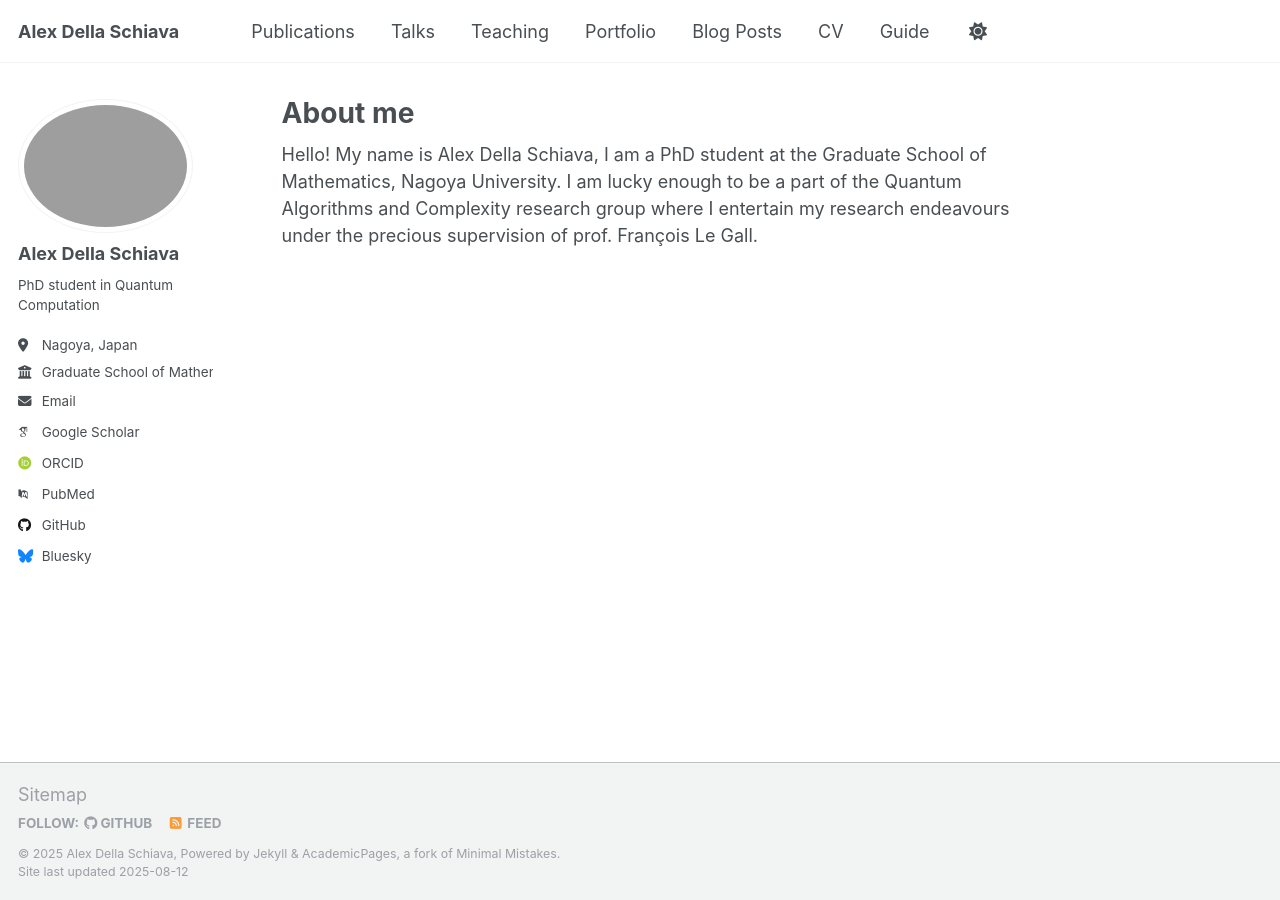
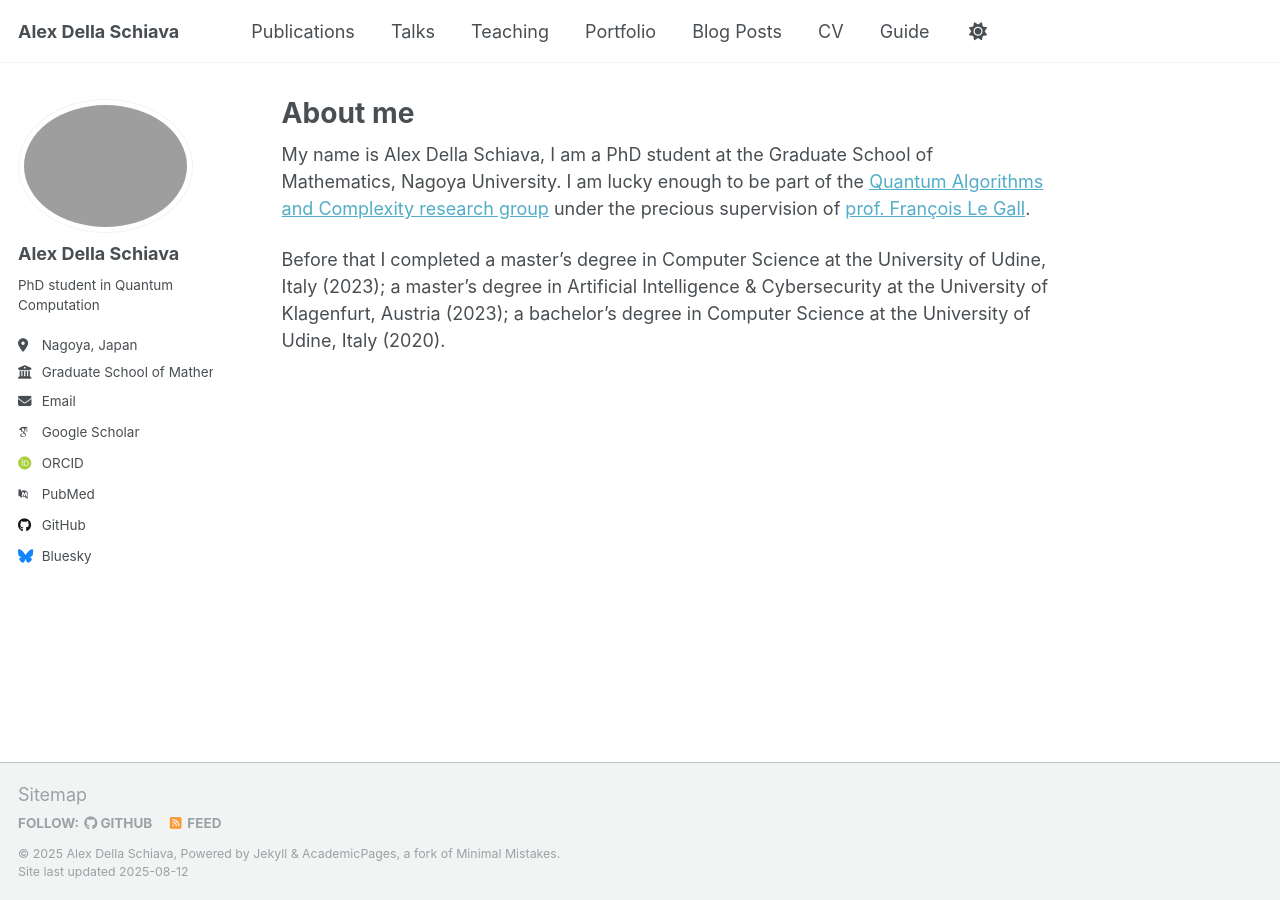
Before and after one commit to Alex-Dell1/Alex-Dell1.github.io, a Jekyll site: the page built from _pages/about.md, in a window 1280 px wide. Built offline with Jekyll 4.4.1, drawn with Linux system fonts in a browser that asks for light colours; some web fonts are replaced; a script that is not in the unit is left out.

Commit message:
Update about

```diff
--- a/_pages/about.md
+++ b/_pages/about.md
@@ -7,4 +7,6 @@ redirect_from:
   - /about.html
 ---
 
-Hello! My name is Alex Della Schiava, I am a PhD student at the Graduate School of Mathematics, Nagoya University. I am lucky enough to be a part of the Quantum Algorithms and Complexity research group where I entertain my research endeavours under the precious supervision of prof. François Le Gall.
+My name is Alex Della Schiava, I am a PhD student at the Graduate School of Mathematics, Nagoya University. I am lucky enough to be part of the [Quantum Algorithms and Complexity research group](https://www.math.nagoya-u.ac.jp/~legall/index.html) under the precious supervision of [prof. François Le Gall](https://www.francoislegall.com/).
+
+Before that I completed a master's degree in Computer Science at the University of Udine, Italy (2023); a master's degree in Artificial Intelligence & Cybersecurity at the University of Klagenfurt, Austria (2023); a bachelor's degree in Computer Science at the University of Udine, Italy (2020).
```
